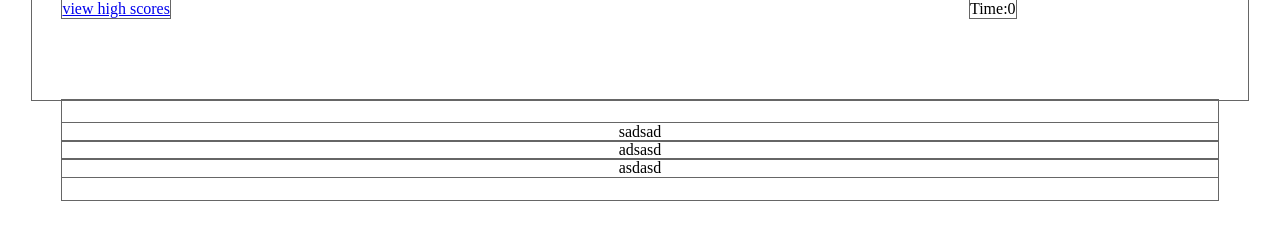
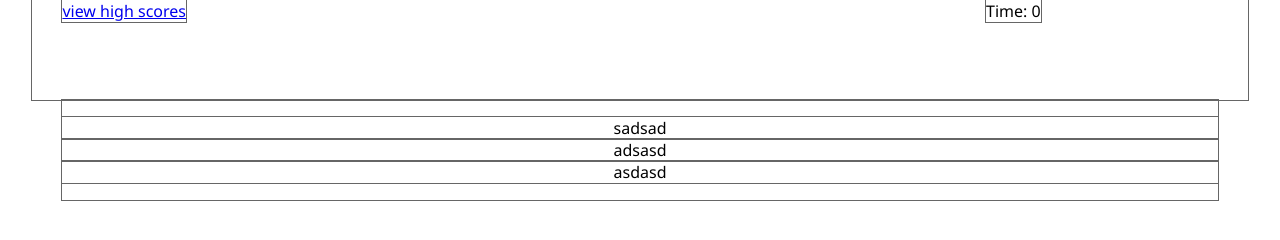
Before and after one commit to uobie80/javascript-code-quiz, a plain HTML site: page index.html in a window 1280 px wide. Drawn offline with Linux system fonts and the light colour scheme.

Commit message:
Created initial mockup and updated READM.md files.

```diff
--- a/index.html
+++ b/index.html
@@ -10,14 +10,14 @@
             <header class="row">
                 <div class="wrapper">
                     <div class="col scores"><a href="#">view high scores</a></div>
-                    <div class="col">Time:<span class="timer">0</span></div>
+                    <div class="col">Time:<span class="timer"> 0</span></div>
                 </div>
             </header>
             <main class="wrapper">
                 <div class="row main-content">
-                    <div class="col">sadsad</div>
-                    <div class="col">adsasd</div>
-                    <div class="col">asdasd</div>
+                    <div class="col" id="top-content">sadsad</div>
+                    <div class="col" id="mid-content">adsasd</div>
+                    <div class="col" id="bottom-content">asdasd</div>
                 </div>
             </main>
         </div>
--- a/style.css
+++ b/style.css
@@ -23,6 +23,7 @@ body {
 
     min-height: 100px;
     outline: 1px solid #666;
+    font-family: var(--main-font-family);
 }
 
 
@@ -32,8 +33,9 @@ body {
 
 
 .main-content {
-    display:flex;
+    display: flex;
     flex-direction: column;
     justify-content: center;
     text-align: center;
+
 }
```
Also changed, not shown: mock-up.png (added), 1 other file.
